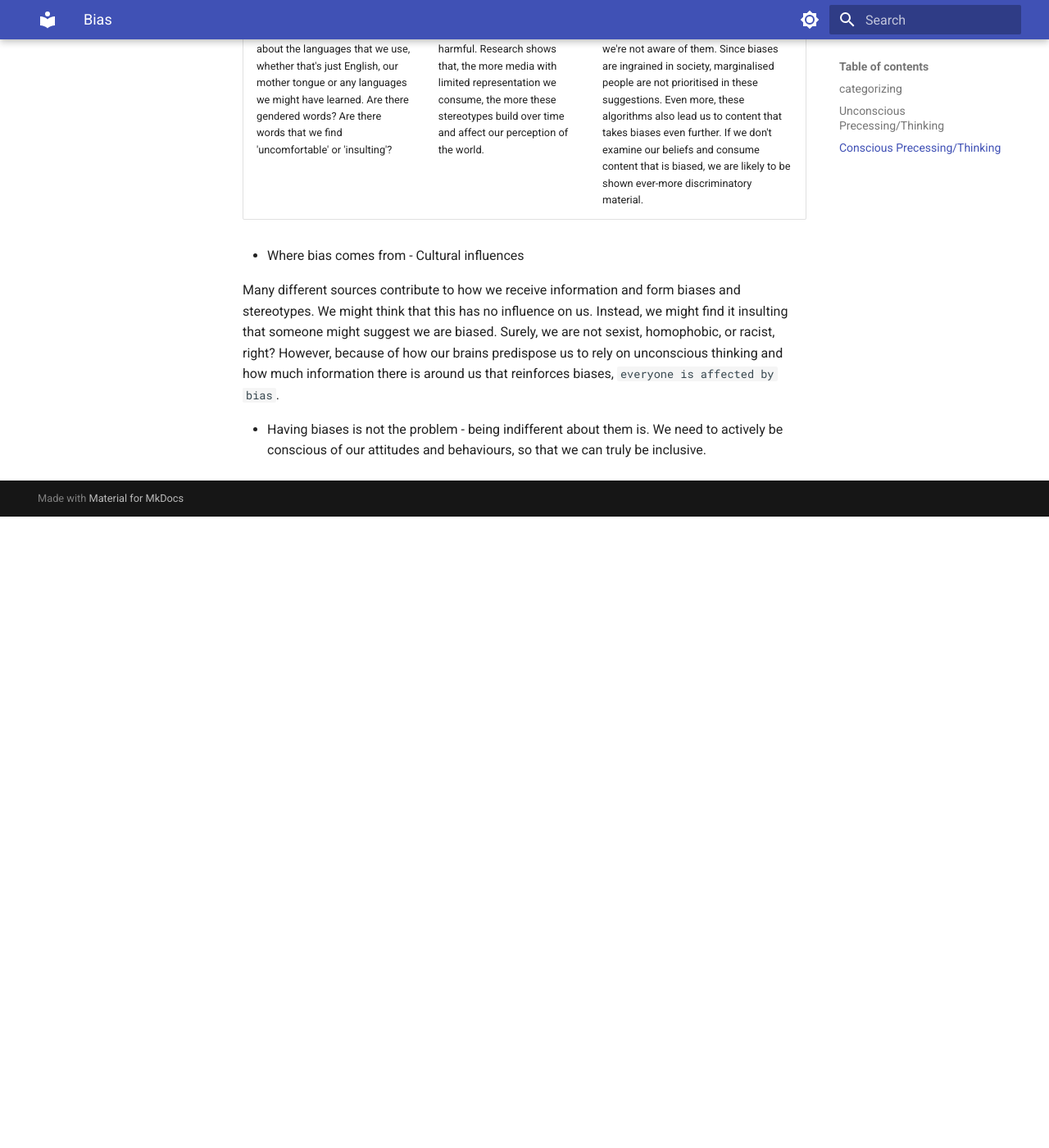
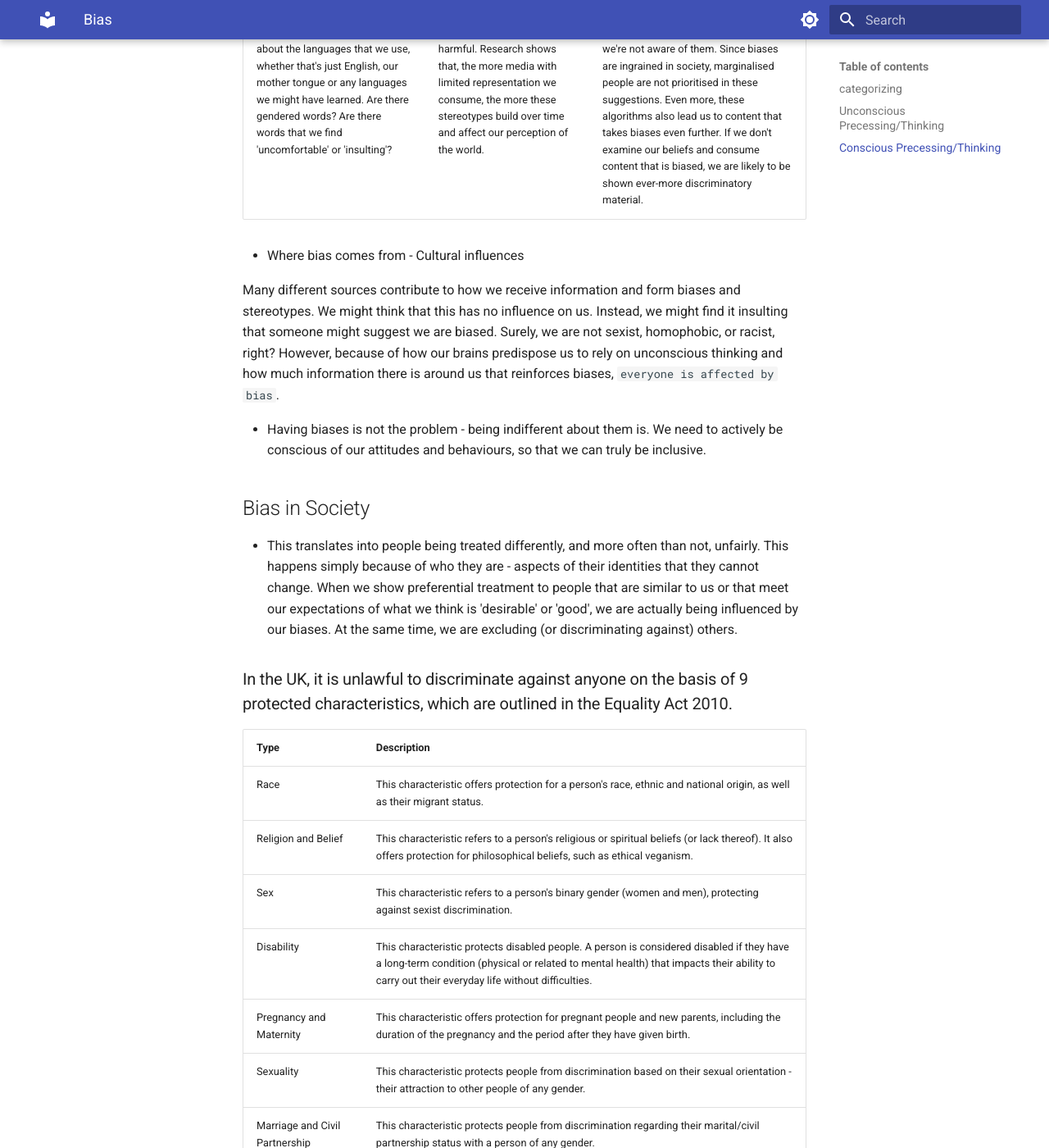
Before and after one commit to alokvermaotw/alokvermaotw.github.io, an MkDocs documentation site: the page built from docs/leadership/bias.md, in a window 1280 px wide and 1400 px high, scrolled down 3899 px. Shown: the whole window at 82% size. Built offline with MkDocs 1.6.1 and Material for MkDocs 9.7.7, drawn with Linux system fonts in a browser that asks for light colours; before the commit the page ends 4529 px from its top, so only the background shows below that; some of the changed text lies outside the part shown.

```diff
--- a/docs/leadership/bias.md
+++ b/docs/leadership/bias.md
@@ -3,7 +3,7 @@ In the workplace, making incorrect assumptions or evaluations about people can r
 
 So, what is unconscious bias? While there is no perfect or all-encompassing definition, we can aim for a general one that you can see below. Also, in this module, we are discussing unconscious social bias – biases that are related to (groups of) people, not objects or places.
 
-Implicit or unconscious social bias refers to the unconscious attitudes or stereotypes that a person holds about a certain group of people, which influence their attitudes, behaviours and decision-making.
+`Implicit or unconscious social bias` refers to the unconscious attitudes or stereotypes that a person holds about a certain group of people, which influence their attitudes, behaviours and decision-making.
 
 These biases are formed through our experiences and exposure to cultural messages, and they can operate outside of our conscious awareness, hence us referring to unconscious bias.
 
@@ -69,3 +69,46 @@ We have discussed what biases are and the brain mechanisms that underlie how the
 Many different sources contribute to how we receive information and form biases and stereotypes. We might think that this has no influence on us. Instead, we might find it insulting that someone might suggest we are biased. Surely, we are not sexist, homophobic, or racist, right? However, because of how our brains predispose us to rely on unconscious thinking and how much information there is around us that reinforces biases, `everyone is affected by bias`.
 
 - Having biases is not the problem - being indifferent about them is. We need to actively be conscious of our attitudes and behaviours, so that we can truly be inclusive.
+
+## Bias in Society
+- This translates into people being treated differently, and more often than not, unfairly. This happens simply because of who they are - aspects of their identities that they cannot change. When we show preferential treatment to people that are similar to us or that meet our expectations of what we think is 'desirable' or 'good', we are actually being influenced by our biases. At the same time, we are excluding (or discriminating against) others.
+
+### In the UK, it is unlawful to discriminate against anyone on the basis of 9 protected characteristics, which are outlined in the Equality Act 2010.
+
+| Type | Description |
+| --- | --- |
+| Race | This characteristic offers protection for a person's race, ethnic and national origin, as well as their migrant status. |
+| Religion and Belief | This characteristic refers to a person's religious or spiritual beliefs (or lack thereof). It also offers protection for philosophical beliefs, such as ethical veganism.|
+| Sex | This characteristic refers to a person's binary gender (women and men), protecting against sexist discrimination.|
+| Disability | This characteristic protects disabled people. A person is considered disabled if they have a long-term condition (physical or related to mental health) that impacts their ability to carry out their everyday life without difficulties.|
+| Pregnancy and Maternity | This characteristic offers protection for pregnant people and new parents, including the duration of the pregnancy and the period after they have given birth.|
+| Sexuality | This characteristic protects people from discrimination based on their sexual orientation - their attraction to other people of any gender. |
+| Marriage and Civil Partnership | This characteristic protects people from discrimination regarding their marital/civil partnership status with a person of any gender. |
+| Gender Reassignment | This characteristic protects people who plan to undergo, are undergoing, or have undergone a process of transitioning their gender. In essence, it protects transgender people. |
+| Age | This characteristic protects people of any age. Discrimination based on age or membership to an age group (e.g., 'over 30') is unlawful. |
+
+### Below is how bias can effecct us in the workplace
+- `Recruitment` who we hire
+- `Representation` What our workforce look like
+- `Uniformity` What perspectives, skill and experiences our people have
+- `Belonging` How welcoming and inclusing we are
+- `Mistreatment` How we treat people
+
+
+# UNCONSCIOUS BIAS: Underlying mechanisms
+In this section, we discussed that because we are processing information all the time unconsciously, by making quick associations. We do this because conscious thinking uses more energy, so we use it selectively. Using our unconscious thinking when making important decisions means we are relying on our biases. Often, our assumptions are incorrect.
+
+# UNCONSCIOUS BIAS: Cultural influences
+Biases come from cultural influences that create stereotypes. There are many sources - where we live, what we learn, what media we consume. These social norms and expectations influence all of us, even though we are not aware. Unconscious bias impacts everyone.
+
+# IMPACTS: Bias in the workplace
+Because bias is fundamentally part of society, we are affected in the workplace, as well. Bias impacts who gets hired and promoted, who receives good feedback, who gets opportunities, and who can feel that they belong. When we don't take action to minimise or eliminate bias, we lose out on talent, underperform, and our community suffers.
+
+# IMPACTS: Bias and managers
+As people managers, bias is especially important. People's relationship with their manager is defining for their experience in the workplace. This means that we have increased responsibility. This is also a great opportunity to model positive behaviours and support others with working inclusively.
+
+# CONSCIOUS INCLUSION: Personal commitments
+Combating biases requires personal commitment. We need to actively seek to learn more about others, reflect on our own behaviour, use inclusive language and change our behaviour. This personal commitment is necessary for changing our culture.
+
+# CONSCIOUS INCLUSION: Working together
+Changing our culture, however, can only happen if we work together. We need to examine the way that we work and assume that bias is already present. Then, we can design with inclusion in mind, working collaboratively and holding ourselves accountable. In this way, we find innovative solutions that improve everyone's experiences. With collaboration, we can change our culture to an inclusive and welcoming environment, where everyone belongs.
```
Also changed, not shown: docs/leadership/managingasamanager.md (added, +95 -0 lines), docs/leadership/prioritizingAsManager.md (added, +250 -0 lines), docs/TedTalks/TedTalks.md (added), docs/TedTalks/readingPeoplesMind.md (added).
